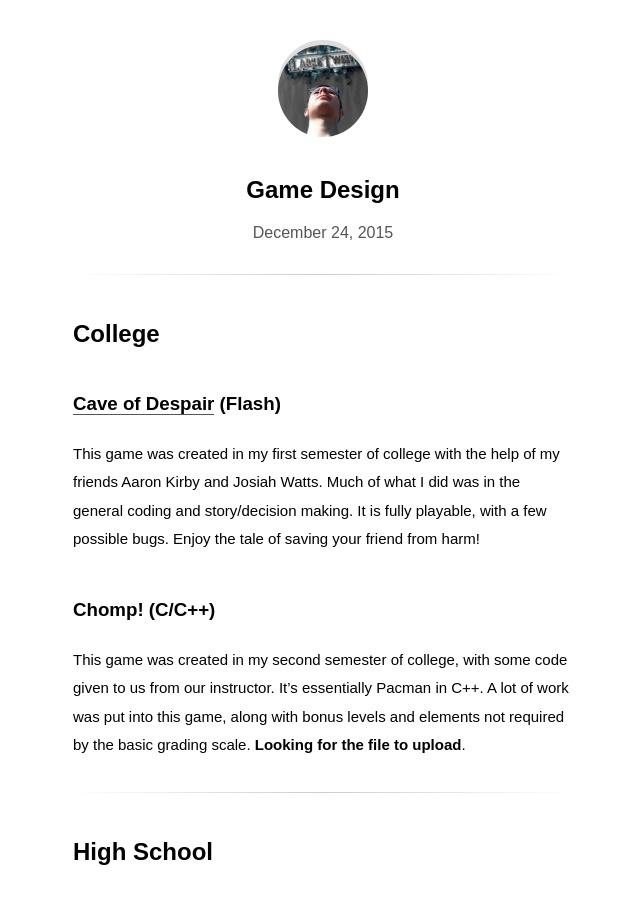
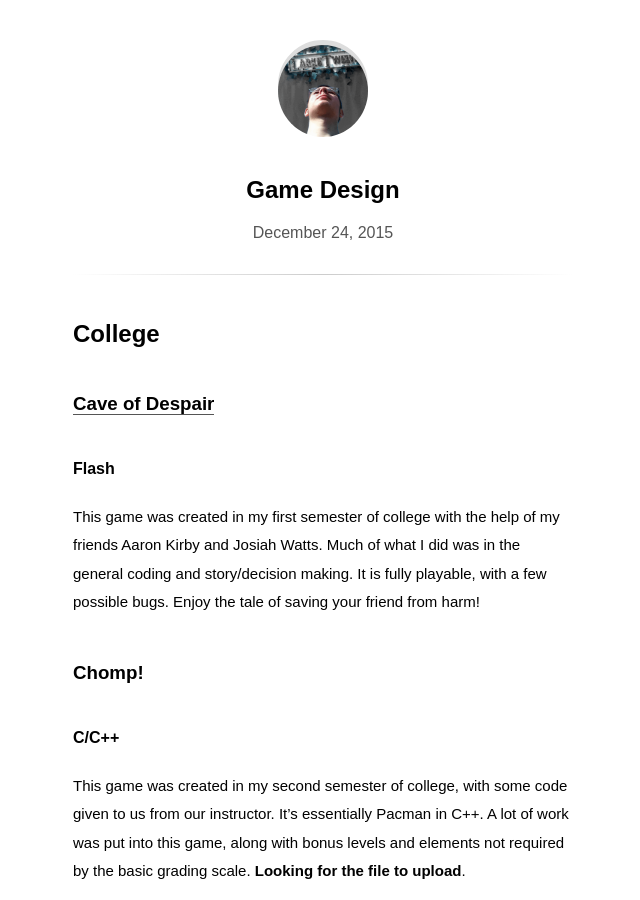
Before and after one commit to Larke12/larke12.github.io, a Jekyll site: the page built from _posts/2015-12-24-game-design.md, in a window 1280 px wide and 900 px high. Shown: the whole window, without its empty margins (317-957 px from the left). Built offline with Jekyll 4.4.1, drawn with Linux system fonts in a browser that asks for light colours; some web fonts are replaced.

```diff
--- a/_posts/2015-12-24-game-design.md
+++ b/_posts/2015-12-24-game-design.md
@@ -5,11 +5,15 @@ updated: 2015-12-24 12:42
 
 ## College
 
-### [Cave of Despair](../../assets/Cave_of_Despair_Game_rhammett.swf) (Flash)
+### [Cave of Despair](../../assets/Cave_of_Despair_Game_rhammett.swf)
+
+#### Flash
 
 This game was created in my first semester of college with the help of my friends Aaron Kirby and Josiah Watts. Much of what I did was in the general coding and story/decision making. It is fully playable, with a few possible bugs. Enjoy the tale of saving your friend from harm!
 
-### Chomp! (C/C++)
+### Chomp!
+
+#### C/C++
 
 This game was created in my second semester of college, with some code given to us from our instructor. It’s essentially Pacman in C++. A lot of work was put into this game, along with bonus levels and elements not required by the basic grading scale. <b>Looking for the file to upload</b>.
 
@@ -26,6 +30,7 @@ Contains all works from my high school career. From the games below, to small la
 So long as this site is also available, I will link to it here. It contains a selection of games from my Game Design class at Kennard-Dale High School.
 
 ### [Lost Woods Adventure](../../assets/advent_lost.swf)
+
 #### Flash, long load time
 
 An adventure game where you drag and drop your items to unlock mysteries and advance to the Master Sword’s pedestal! Needless to say, this game is based upon The Legend of Zelda: Ocarina of Time. Music by Zelda Reorchestrated.
```
